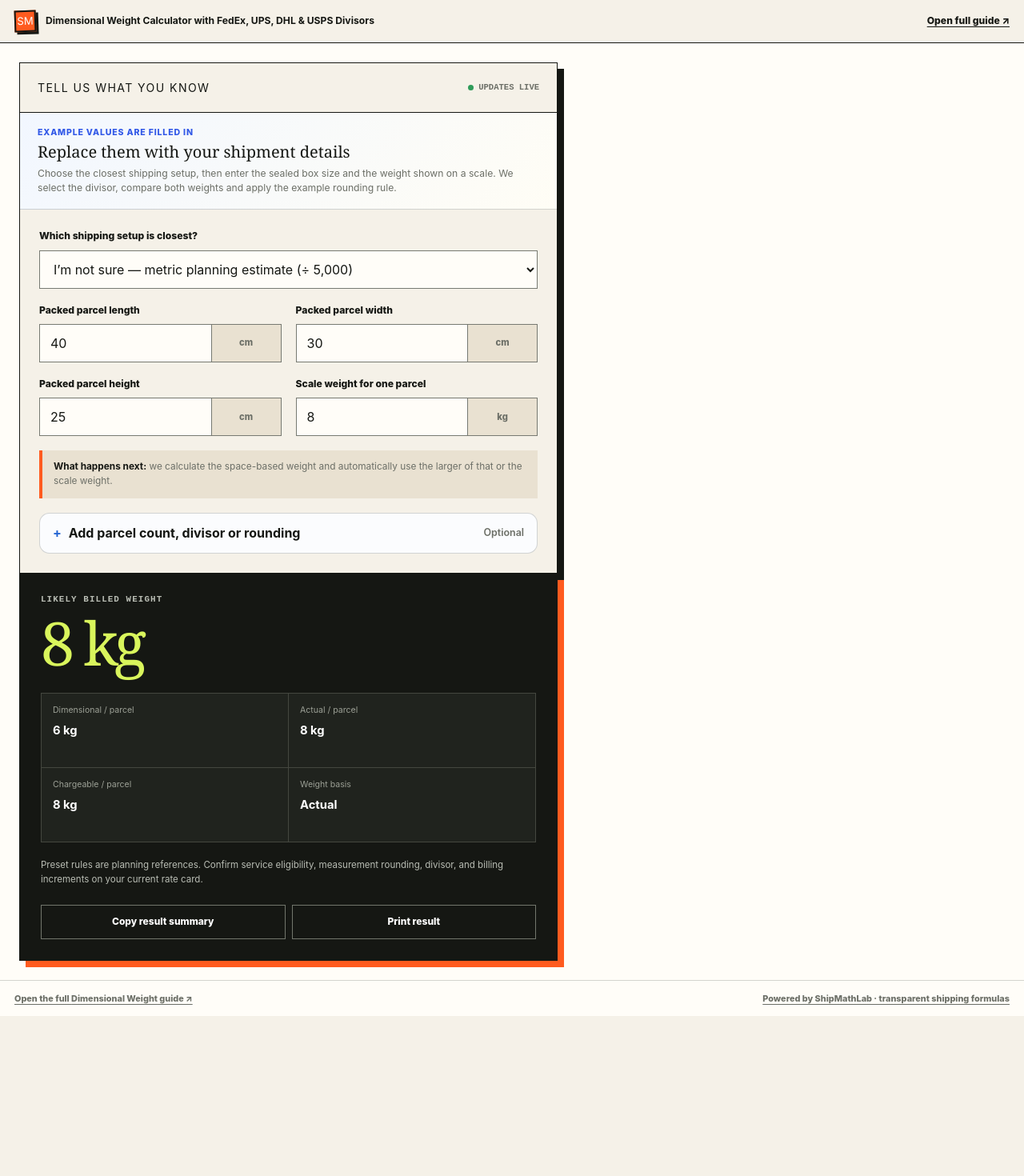
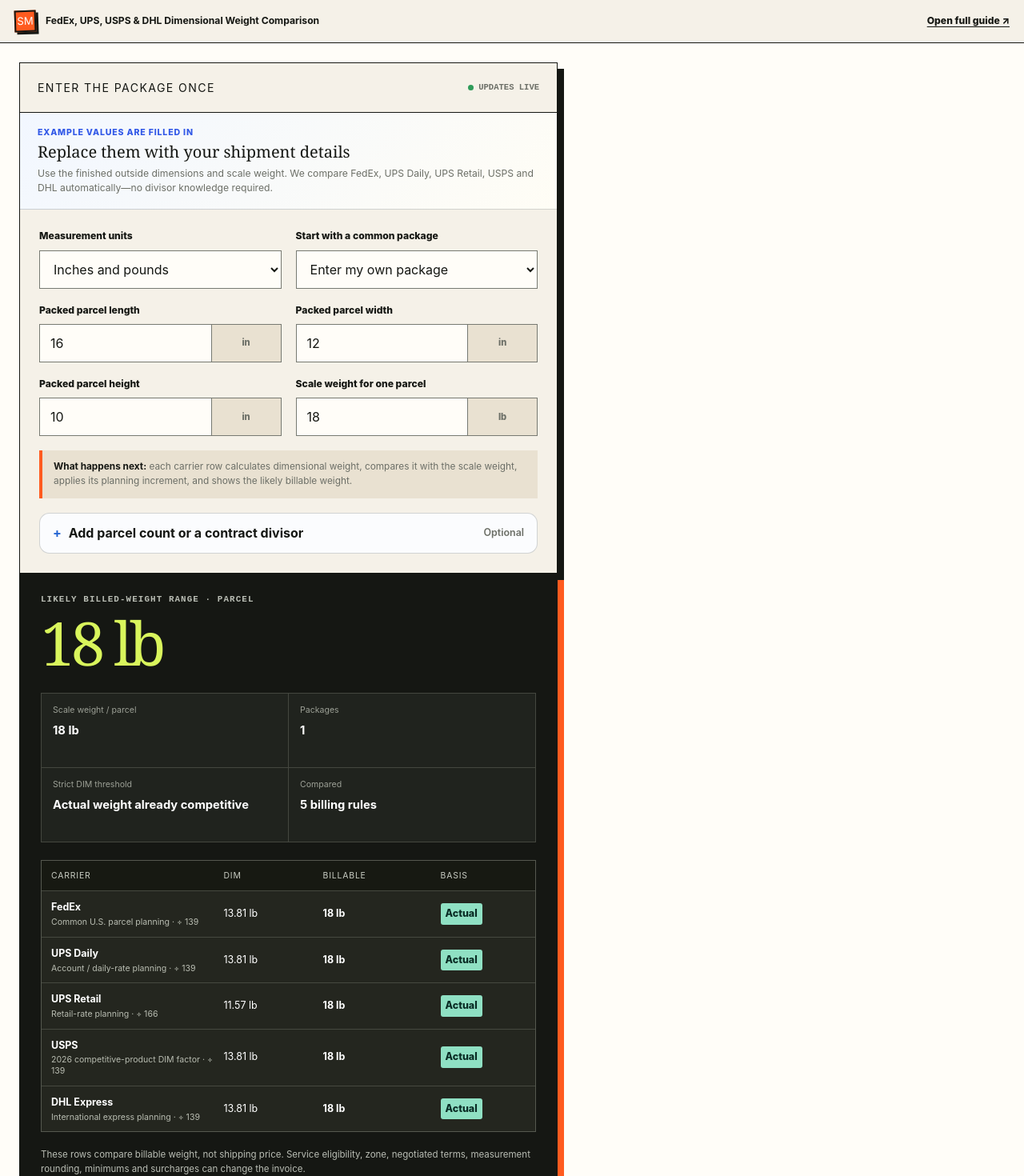
Before and after one commit to Saigetsu233/freightkit-calculators, a Next.js app: page /embed/dimensional-weight-calculator in a window 1280 px wide. Shown: the top 1470 px of the page at 80% size. Before the commit the page ends 1270 px from the top, so only its background shows below. Built offline with nearby package versions, Linux system fonts and the light colour scheme.

Commit message:
feat: compare carrier dimensional weight rules

```diff
--- a/app/components/FocusCalculators.tsx
+++ b/app/components/FocusCalculators.tsx
@@ -69,7 +69,7 @@
   return <details className="advanced-fields"><summary>{title}<span>Optional</span></summary><div className="advanced-field-grid">{children}</div></details>;
 }
 
-function ProResult({ label, primary, metrics, note }: { label: string; primary: string; metrics: Metric[]; note: string }) {
+function ProResult({ label, primary, metrics, note, children }: { label: string; primary: string; metrics: Metric[]; note: string; children?: React.ReactNode }) {
   const [copied, setCopied] = useState(false);
   const summary = `${label}: ${primary}. ${metrics.map((metric) => `${metric.label}: ${metric.value}`).join(". ")}.`;
 
@@ -91,76 +91,117 @@
       <div className="result-grid">
         {metrics.map((metric) => <div className="result-metric" key={metric.label}><span>{metric.label}</span><strong>{metric.value}</strong></div>)}
       </div>
+      {children}
       <p className="result-note">{note}</p>
       <div className="result-actions"><button type="button" className="copy-button" onClick={copyResult}>{copied ? "Copied to clipboard ✓" : "Copy result summary"}</button><button type="button" className="copy-button" onClick={() => window.print()}>Print result</button></div>
     </aside>
   );
 }
 
-const dimPresets = {
-  "metric-planning": { label: "I’m not sure — metric planning estimate (÷ 5,000)", system: "metric", divisor: 5000, rounding: .5 },
-  "dhl-metric": { label: "DHL Express — metric example (÷ 5,000)", system: "metric", divisor: 5000, rounding: .5 },
-  "fedex-us": { label: "FedEx — US/international example (÷ 139)", system: "imperial", divisor: 139, rounding: 1 },
-  "ups-daily": { label: "UPS Daily Rates — example (÷ 139)", system: "imperial", divisor: 139, rounding: 1 },
-  "ups-retail": { label: "UPS Retail Rates — example (÷ 166)", system: "imperial", divisor: 166, rounding: 1 },
-  "usps": { label: "USPS — planning example (÷ 166)", system: "imperial", divisor: 166, rounding: 1 },
-  "custom-metric": { label: "I know my metric divisor", system: "metric", divisor: 5000, rounding: 0 },
-  "custom-imperial": { label: "I know my imperial divisor", system: "imperial", divisor: 139, rounding: 0 },
+const carrierRules = [
+  { key: "fedex", carrier: "FedEx", service: "Common U.S. parcel planning", imperialDivisor: 139, metricDivisor: 5000, imperialRounding: 1, metricRounding: .5 },
+  { key: "ups-daily", carrier: "UPS Daily", service: "Account / daily-rate planning", imperialDivisor: 139, metricDivisor: 5000, imperialRounding: 1, metricRounding: .5 },
+  { key: "ups-retail", carrier: "UPS Retail", service: "Retail-rate planning", imperialDivisor: 166, metricDivisor: 6000, imperialRounding: 1, metricRounding: 1 },
+  { key: "usps", carrier: "USPS", service: "2026 competitive-product DIM factor", imperialDivisor: 139, metricDivisor: 5000, imperialRounding: 1, metricRounding: 1 },
+  { key: "dhl", carrier: "DHL Express", service: "International express planning", imperialDivisor: 139, metricDivisor: 5000, imperialRounding: 1, metricRounding: .5 },
+] as const;
+
+const packagePresets = {
+  custom: { label: "Enter my own package", metric: [40, 30, 25, 8], imperial: [16, 12, 10, 18] },
+  small: { label: "Small parcel · about a shoe box", metric: [33, 20, 12, 2], imperial: [13, 8, 5, 4.5] },
+  medium: { label: "Medium shipping box", metric: [45, 35, 25, 6], imperial: [18, 14, 10, 13] },
+  large: { label: "Large lightweight box", metric: [60, 45, 40, 8], imperial: [24, 18, 16, 18] },
 } as const;
 
 export function DimensionalWeightPro() {
-  const [presetKey, setPresetKey] = useState<keyof typeof dimPresets>("metric-planning");
-  const [length, setLength] = useState("40");
-  const [width, setWidth] = useState("30");
-  const [height, setHeight] = useState("25");
-  const [actual, setActual] = useState("8");
+  const [system, setSystem] = useState<"imperial" | "metric">("imperial");
+  const [packagePreset, setPackagePreset] = useState<keyof typeof packagePresets>("custom");
+  const [length, setLength] = useState("16");
+  const [width, setWidth] = useState("12");
+  const [height, setHeight] = useState("10");
+  const [actual, setActual] = useState("18");
   const [quantity, setQuantity] = useState("1");
-  const [customDivisor, setCustomDivisor] = useState("5000");
-  const [rounding, setRounding] = useState("preset");
-  const preset = dimPresets[presetKey];
-  const metric = preset.system === "metric";
-  const isCustom = presetKey.startsWith("custom");
-  const divisor = isCustom ? numberValue(customDivisor) : preset.divisor;
-  const roundingIncrement = rounding === "preset" ? preset.rounding : numberValue(rounding);
-  const dimPer = divisor ? numberValue(length) * numberValue(width) * numberValue(height) / divisor : 0;
-  const rawChargeablePer = Math.max(dimPer, numberValue(actual));
-  const chargeablePer = roundUp(rawChargeablePer, roundingIncrement);
+  const [customDivisor, setCustomDivisor] = useState("");
+  const metric = system === "metric";
   const qty = Math.max(Math.floor(numberValue(quantity)), 0);
-  const total = chargeablePer * qty;
   const unit = metric ? "kg" : "lb";
+  const volume = numberValue(length) * numberValue(width) * numberValue(height);
 
-  function changePreset(value: string) {
-    const next = value as keyof typeof dimPresets;
-    setPresetKey(next);
-    setCustomDivisor(String(dimPresets[next].divisor));
-    setRounding("preset");
+  function applyPackagePreset(key: keyof typeof packagePresets, nextSystem = system) {
+    setPackagePreset(key);
+    if (key === "custom") return;
+    const [nextLength, nextWidth, nextHeight, nextWeight] = packagePresets[key][nextSystem];
+    setLength(String(nextLength));
+    setWidth(String(nextWidth));
+    setHeight(String(nextHeight));
+    setActual(String(nextWeight));
   }
 
+  function changeSystem(next: string) {
+    const nextSystem = next as "imperial" | "metric";
+    if (nextSystem === system) return;
+    const lengthFactor = nextSystem === "metric" ? 2.54 : 1 / 2.54;
+    const weightFactor = nextSystem === "metric" ? 0.453592 : 2.20462;
+    setLength(String(Number((numberValue(length) * lengthFactor).toFixed(2))));
+    setWidth(String(Number((numberValue(width) * lengthFactor).toFixed(2))));
+    setHeight(String(Number((numberValue(height) * lengthFactor).toFixed(2))));
+    setActual(String(Number((numberValue(actual) * weightFactor).toFixed(2))));
+    setSystem(nextSystem);
+    setPackagePreset("custom");
+  }
+
+  const comparisons = useMemo(() => carrierRules.map((rule) => {
+    const divisor = metric ? rule.metricDivisor : rule.imperialDivisor;
+    const rounding = metric ? rule.metricRounding : rule.imperialRounding;
+    const dimensional = divisor ? volume / divisor : 0;
+    const billable = roundUp(Math.max(dimensional, numberValue(actual)), rounding);
+    return { ...rule, divisor, dimensional, billable, total: billable * qty, basis: dimensional > numberValue(actual) ? "DIM" : "Actual", penalty: Math.max(0, billable - numberValue(actual)) };
+  }), [metric, volume, actual, qty]);
+
+  const custom = numberValue(customDivisor) > 0 ? (() => {
+    const dimensional = volume / numberValue(customDivisor);
+    const billable = Math.max(dimensional, numberValue(actual));
+    return { carrier: "Your contract", service: "Custom divisor", divisor: numberValue(customDivisor), dimensional, billable, total: billable * qty, basis: dimensional > numberValue(actual) ? "DIM" : "Actual", penalty: Math.max(0, billable - numberValue(actual)) };
+  })() : null;
+  const shownComparisons = custom ? [...comparisons, custom] : comparisons;
+  const totals = shownComparisons.map((item) => item.total);
+  const minimum = Math.min(...totals);
+  const maximum = Math.max(...totals);
+  const strictDivisor = metric ? 5000 : 139;
+  const targetVolume = numberValue(actual) * strictDivisor;
+  const shrinkPerSide = volume > targetVolume && volume > 0 ? (1 - Math.cbrt(targetVolume / volume)) * 100 : 0;
+  const primary = Math.abs(maximum - minimum) < .001 ? `${formatNumber(minimum)} ${unit}` : `${formatNumber(minimum)}–${formatNumber(maximum)} ${unit}`;
+
   return <>
-    <ProFrame guidance="Choose the closest shipping setup, then enter the sealed box size and the weight shown on a scale. We select the divisor, compare both weights and apply the example rounding rule.">
-      <ProSelectField label="Which shipping setup is closest?" value={presetKey} onChange={changePreset} options={Object.entries(dimPresets).map(([value, item]) => ({ value, label: item.label }))} wide />
+    <ProFrame title="Enter the package once" guidance="Use the finished outside dimensions and scale weight. We compare FedEx, UPS Daily, UPS Retail, USPS and DHL automatically—no divisor knowledge required.">
+      <ProSelectField label="Measurement units" value={system} onChange={changeSystem} options={[{ value: "imperial", label: "Inches and pounds" }, { value: "metric", label: "Centimetres and kilograms" }]} />
+      <ProSelectField label="Start with a common package" value={packagePreset} onChange={(value) => applyPackagePreset(value as keyof typeof packagePresets)} options={Object.entries(packagePresets).map(([value, item]) => ({ value, label: item.label }))} />
       <ProNumberField label="Packed parcel length" value={length} onChange={setLength} unit={metric ? "cm" : "in"} />
       <ProNumberField label="Packed parcel width" value={width} onChange={setWidth} unit={metric ? "cm" : "in"} />
       <ProNumberField label="Packed parcel height" value={height} onChange={setHeight} unit={metric ? "cm" : "in"} />
       <ProNumberField label="Scale weight for one parcel" value={actual} onChange={setActual} unit={unit} />
-      <p className="quick-assumption field-wide"><strong>What happens next:</strong> we calculate the space-based weight and automatically use the larger of that or the scale weight.</p>
-      <OptionalFields title="Add parcel count, divisor or rounding">
+      <p className="quick-assumption field-wide"><strong>What happens next:</strong> each carrier row calculates dimensional weight, compares it with the scale weight, applies its planning increment, and shows the likely billable weight.</p>
+      <OptionalFields title="Add parcel count or a contract divisor">
         <ProNumberField label="Number of identical parcels" value={quantity} onChange={setQuantity} step="1" />
-        {isCustom ? <ProNumberField label="Custom DIM divisor" value={customDivisor} onChange={setCustomDivisor} unit={metric ? "cm³/kg" : "in³/lb"} /> : <div className="field"><label>DIM divisor</label><div className="readout-field">{formatNumber(divisor, 0)} {metric ? "cm³/kg" : "in³/lb"}</div></div>}
-        <ProSelectField label="Chargeable-weight rounding" value={rounding} onChange={setRounding} options={[
-          { value: "preset", label: `Preset (${preset.rounding ? `up to ${preset.rounding} ${unit}` : "no rounding"})` },
-          { value: "0", label: "No rounding" },
-          { value: "0.5", label: `Round up to 0.5 ${unit}` },
-          { value: "1", label: `Round up to 1 ${unit}` },
-        ]} />
+        <ProNumberField label="Negotiated DIM divisor, if known" value={customDivisor} onChange={setCustomDivisor} unit={metric ? "cm³/kg" : "in³/lb"} hint="Leave blank to compare public planning rules only." />
       </OptionalFields>
     </ProFrame>
-    <ProResult label="Likely billed weight" primary={`${formatNumber(total)} ${unit}`} metrics={[
-      { label: "Dimensional / parcel", value: `${formatNumber(dimPer)} ${unit}` },
-      { label: "Actual / parcel", value: `${formatNumber(numberValue(actual))} ${unit}` },
-      { label: "Chargeable / parcel", value: `${formatNumber(chargeablePer)} ${unit}` },
-      { label: "Weight basis", value: dimPer > numberValue(actual) ? "Dimensional" : "Actual" },
-    ]} note="Preset rules are planning references. Confirm service eligibility, measurement rounding, divisor, and billing increments on your current rate card." />
+    <ProResult label={qty > 1 ? "Likely billed-weight range · shipment" : "Likely billed-weight range · parcel"} primary={primary} metrics={[
+      { label: "Scale weight / parcel", value: `${formatNumber(numberValue(actual))} ${unit}` },
+      { label: "Packages", value: formatNumber(qty, 0) },
+      { label: "Strict DIM threshold", value: shrinkPerSide > 0 ? `Shrink each side ≈ ${formatNumber(shrinkPerSide, 1)}%` : "Actual weight already competitive" },
+      { label: "Compared", value: `${shownComparisons.length} billing rules` },
+    ]} note="These rows compare billable weight, not shipping price. Service eligibility, zone, negotiated terms, measurement rounding, minimums and surcharges can change the invoice.">
+      <div className="carrier-comparison" role="table" aria-label="Carrier dimensional weight comparison">
+        <div className="carrier-row carrier-head" role="row"><span>Carrier</span><span>DIM</span><span>Billable</span><span>Basis</span></div>
+        {shownComparisons.map((item) => <div className="carrier-row" role="row" key={`${item.carrier}-${item.service}`}>
+          <span><strong>{item.carrier}</strong><small>{item.service} · ÷ {formatNumber(item.divisor, 0)}</small></span>
+          <span>{formatNumber(item.dimensional)} {unit}</span>
+          <span><strong>{formatNumber(item.total)} {unit}</strong>{qty > 1 ? <small>{formatNumber(item.billable)} each</small> : null}</span>
+          <span className={item.basis === "DIM" ? "basis-dim" : "basis-actual"}>{item.basis}{item.penalty > 0 ? <small>+{formatNumber(item.penalty)} {unit}</small> : null}</span>
+        </div>)}
+      </div>
+    </ProResult>
   </>;
 }
 
--- a/app/globals.css
+++ b/app/globals.css
@@ -173,6 +173,17 @@
 .result-label { margin: 0 0 13px; color: #b9bdb4; text-transform: uppercase; letter-spacing: .1em; font: 800 .68rem/1 ui-monospace, monospace; }
 .result-primary { margin: 0; color: var(--acid); font: 500 clamp(2.7rem, 6vw, 4.7rem)/.94 Georgia, serif; letter-spacing: -.055em; overflow-wrap: anywhere; }
 .result-grid { display: grid; grid-template-columns: 1fr 1fr; gap: 1px; background: #44473f; margin-top: 27px; border: 1px solid #44473f; }
+.carrier-comparison { margin-top:22px; border:1px solid #55584f; background:#24261f; }
+.carrier-row { display:grid; grid-template-columns:minmax(125px,1.35fr) .75fr .9fr .7fr; align-items:center; gap:10px; padding:11px 12px; border-top:1px solid #464940; font-size:.78rem; }
+.carrier-row:first-child { border-top:0; }
+.carrier-row > span { min-width:0; }
+.carrier-row > span:first-child { display:flex; flex-direction:column; gap:2px; }
+.carrier-row small { display:block; color:#b8bcb1; font-size:.66rem; line-height:1.3; }
+.carrier-head { color:#c8ccc2; background:#171912; font-size:.65rem; letter-spacing:.08em; text-transform:uppercase; }
+.carrier-head > span:first-child { display:block; }
+.basis-dim, .basis-actual { display:inline-flex; width:max-content; max-width:100%; flex-direction:column; padding:4px 6px; border-radius:3px; font-weight:800; }
+.basis-dim { color:#fff3eb; background:#984128; }
+.basis-actual { color:#092b24; background:#8fe0c3; }
 .result-metric { min-height: 92px; background: #20231e; padding: 14px; }
 .result-metric span { display: block; color: #9ca096; font-size: .66rem; line-height: 1.3; }
 .result-metric strong { display: block; margin-top: 9px; font-size: .92rem; line-height: 1.3; }
@@ -517,6 +528,7 @@
 @media (max-width: 900px) { .embed-directory-grid, .publisher-link-list { grid-template-columns:1fr 1fr; } }
 @media (max-width: 700px) { .embed-directory-grid, .publisher-grid-section, .publisher-link-list { grid-template-columns:1fr; } .publisher-hero { padding-top:54px; } .publisher-hero h1 { font-size:clamp(2.8rem, 14vw, 4.5rem); } }
 @media (max-width: 700px) { .calculator-start, .tool-intent-grid { grid-template-columns:1fr; display:grid; } .calculator-start .button { width:100%; justify-content:center; } .advanced-field-grid, .calculator-next-steps > div { grid-template-columns:1fr; } }
+@media (max-width: 560px) { .carrier-row { grid-template-columns:1.25fr .8fr .9fr; }.carrier-row > span:nth-child(2), .carrier-head > span:nth-child(2) { display:none; } }
 
 @media (prefers-reduced-motion: reduce) {
   html { scroll-behavior: auto; }
--- a/app/lib/tools.ts
+++ b/app/lib/tools.ts
@@ -21,20 +21,20 @@
 export const tools: ToolDefinition[] = [
   {
     slug: "dimensional-weight-calculator",
-    title: "Dimensional Weight Calculator with FedEx, UPS, DHL & USPS Divisors",
-    shortTitle: "Dimensional Weight",
+    title: "FedEx, UPS, USPS & DHL Dimensional Weight Comparison",
+    shortTitle: "Carrier DIM Comparison",
     category: "Parcel",
     tag: "kg · lb",
-    description: "Enter a packed box size and scale weight; the calculator chooses a planning rule and shows the likely billed weight.",
-    intro: "No divisor knowledge required: choose the closest shipping setup, enter the sealed parcel size and scale weight, and compare actual with dimensional weight automatically.",
+    description: "Enter one packed box and compare dimensional and billable weight across five common carrier billing rules without looking up a divisor.",
+    intro: "Enter the sealed parcel size and scale weight once. ShipMathLab compares FedEx, UPS Daily, UPS Retail, USPS and DHL side by side, shows which rules bill on size, and estimates how much smaller the box must be to avoid DIM weight.",
     formula: "Dimensional weight = (length × width × height) ÷ divisor",
     assumption: "Carriers use different divisors by service, account, and destination. Confirm the divisor and rounding rules on your rate card before quoting.",
-    reviewed: "August 11, 2026",
+    reviewed: "August 16, 2026",
     sources: [
       { label: "FedEx dimensional weight guidance", url: "https://www.fedex.com/en-us/shipping/packaging/what-is-dimensional-weight.html" },
       { label: "UPS dimensional weight and rate-type divisors", url: "https://developer.ups.com/us/en/support/shipping-support/shipping-dimensions-weight" },
       { label: "DHL volumetric weight guidance", url: "https://www.dhl.com/discover/en-gb/ship-with-dhl/products-and-services/weight-and-dimensions" },
-      { label: "USPS dimensional weight example", url: "https://pe.usps.com/QSG_Archive/NHTML/QSG_Archive_20250119/Q201e.htm" },
+      { label: "USPS July 2026 DIM-factor update", url: "https://about.usps.com/postal-bulletin/2026/pb22705/pb22705.pdf" },
     ],
     workedExample: {
       title: "50 × 40 × 30 cm parcel at a 5,000 divisor",
--- a/worker/index.ts
+++ b/worker/index.ts
@@ -145,7 +145,7 @@
 
     const eventDate = new Date().toISOString().slice(0, 10);
     const visitorHash = await dailyVisitorHash(eventDate, request, env.ANALYTICS_SALT);
-    const allowedEvents = new Set(["tool_open", "calculator_visible", "input_started", "calculation_completed", "copy_result", "guide_to_tool", "embed_view", "decision_card_copy", "share_link_copy"]);
+    const allowedEvents = new Set(["tool_open", "calculator_visible", "input_started", "valid_result_generated", "result_viewed", "calculation_completed", "copy_result", "guide_to_tool", "embed_view", "decision_card_copy", "share_link_copy"]);
     const eventType = typeof payload.eventType === "string" && allowedEvents.has(payload.eventType) ? payload.eventType : "";
     if (eventType) {
       const eventLabel = typeof payload.eventLabel === "string" ? payload.eventLabel.trim().slice(0, 160) : "";
```
Also changed, not shown: app/changelog/page.tsx (+9 -1 lines), app/components/Analytics.tsx (+2 -18 lines), app/components/Calculator.tsx (+26 -1 lines), 1 other file (tests, documents, lock files or other folders).
